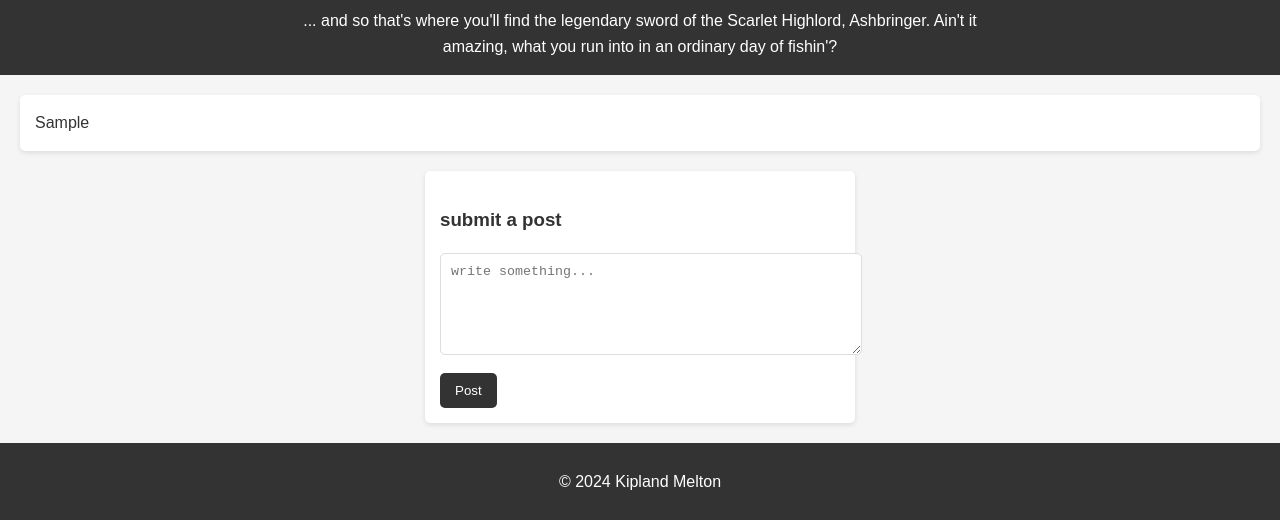
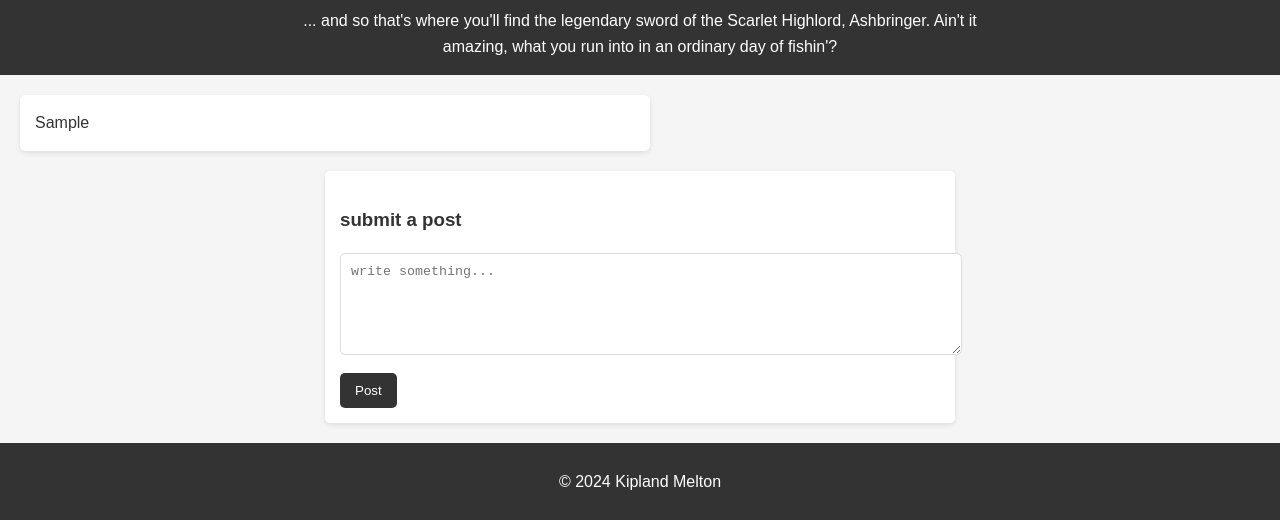
Before and after one commit to kipland-m/Portfolio-Blog, a plain HTML site: page src/index.html in a window 1280 px wide. Both pictures are taken after typing "Sample" into the empty fields and a click on the button "Post". Shown: the part 367-887 px from the top of the page. Drawn offline with Linux system fonts and the light colour scheme.

Commit message:
git stuff

```diff
--- a/src/style.css
+++ b/src/style.css
@@ -11,12 +11,25 @@ html, body {
     flex-direction: column;
 }
 
+section {
+    max-width: 800px;
+}
 /* Header */
 header {
     text-align: center;
     background: #333;
     color: #fff;
     padding: 1rem 0;
+}
+
+section {
+    max-width: 800px;
+    align-items: center;
+}
+
+section {
+    max-width: 800px;
+    align-items: center;
 }
 
 img {
@@ -55,6 +68,7 @@ main {
     margin-bottom: 15px;
     padding: 15px;
     border-radius: 5px;
+    max-width: 600px;
     box-shadow: 0 2px 5px rgba(0, 0, 0, 0.1);
 }
 
@@ -64,7 +78,7 @@ main {
     padding: 15px;
     border-radius: 5px;
     box-shadow: 0 2px 5px rgba(0, 0, 0, 0.1);
-    max-width: 400px;
+    max-width: 600px;
     margin: 0 auto; /* Centers the form */
 }
 
```
Also changed, not shown: package-lock.json (added), 1 other file.
